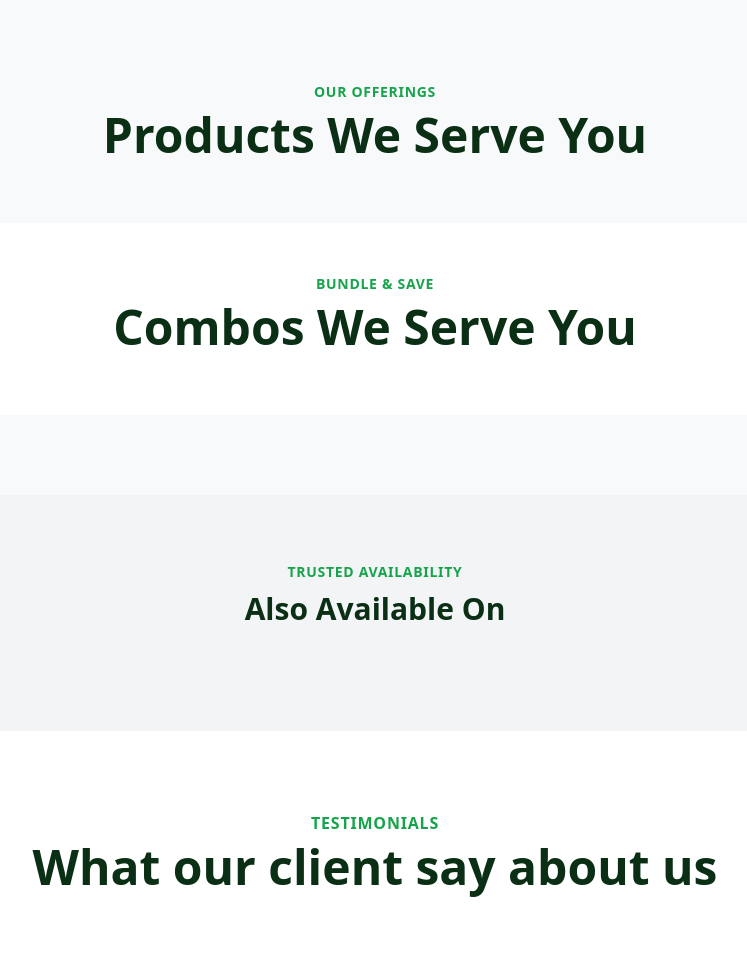
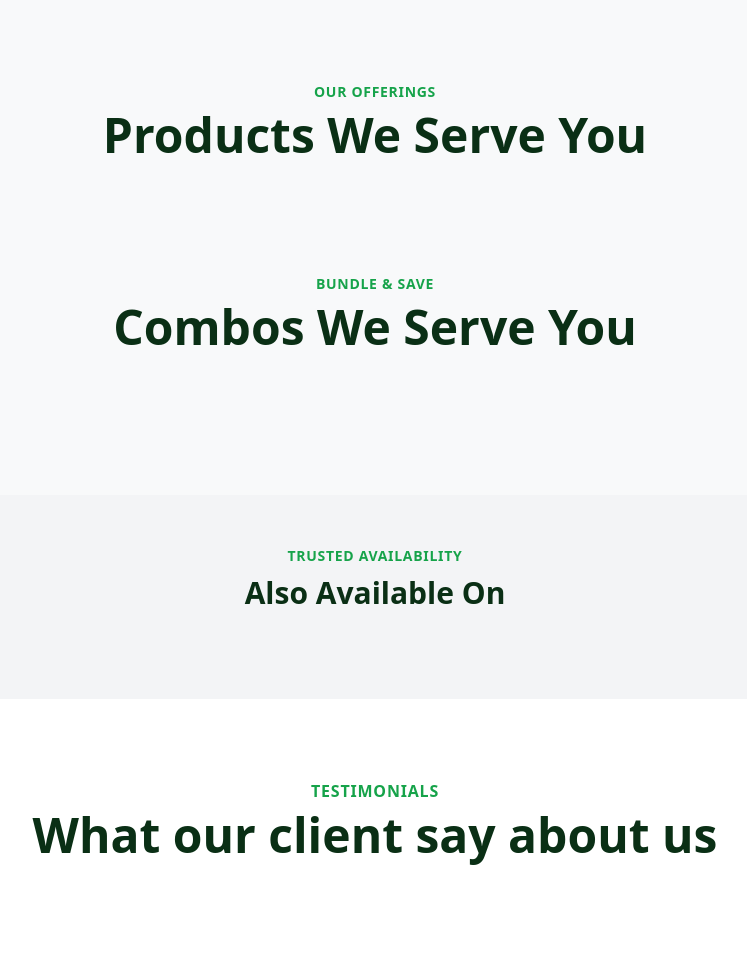
Before and after one commit to YashKshirsagar/Daillyfresh-2.0, a Django app: page / in a window 1280 px wide. Shown: the part 2071-3042 px from the top of the page, without its empty margins (265-1012 px from the left). Run offline with Django 5.2, Linux system fonts and the light colour scheme; data that the repository does not hold is empty; style sheets or scripts are compiled from the project's sources; some libraries are stand-ins or nearby versions.

Commit message:
update:combos section backgrounf color,partner logos padding

```diff
--- a/templates/base.html
+++ b/templates/base.html
@@ -413,6 +413,9 @@
           height: calc(100vh - 90px);
           max-height: calc(100vh - 90px);
         }
+      }
+      .partner-div {
+        padding: 3rem 0rem;
       }
     </style>
   </head>
--- a/templates/index.html
+++ b/templates/index.html
@@ -353,7 +353,7 @@
             </template>
         </div>
     </div>
-    <section id="combos" class="pt-8 md:pt-12 bg-white" x-data="{
+    <section id="combos" class="pt-8 md:pt-12 bg-[#f8f9fa]" x-data="{
     openModal: false,
     selectedCombo: {},
     combos: [
@@ -571,7 +571,7 @@
     </div>
 </section>
 
-<section class="py-12 md:py-16 bg-[#f3f4f6] overflow-hidden">
+<section class="partner-div py-12 px-0 bg-[#f3f4f6] overflow-hidden">
     <div class="container mx-auto px-6 text-center mb-8 md:mb-10">
         <span class="text-[#16a34a] font-bold uppercase tracking-wider text-xs md:text-sm">Trusted Availability</span>
         <h3 class="text-2xl md:text-3xl font-display font-bold text-[#0a2f15] mt-2">
```
